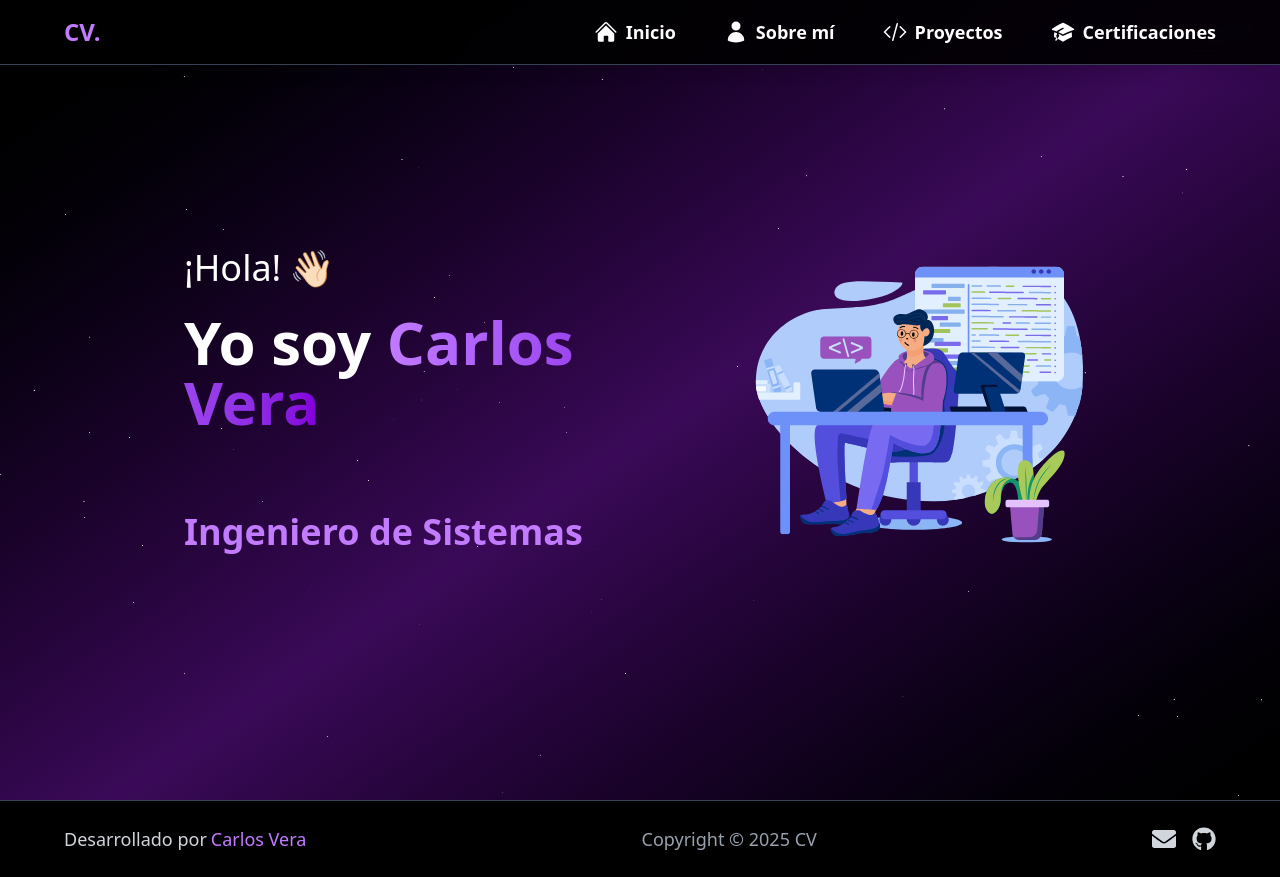
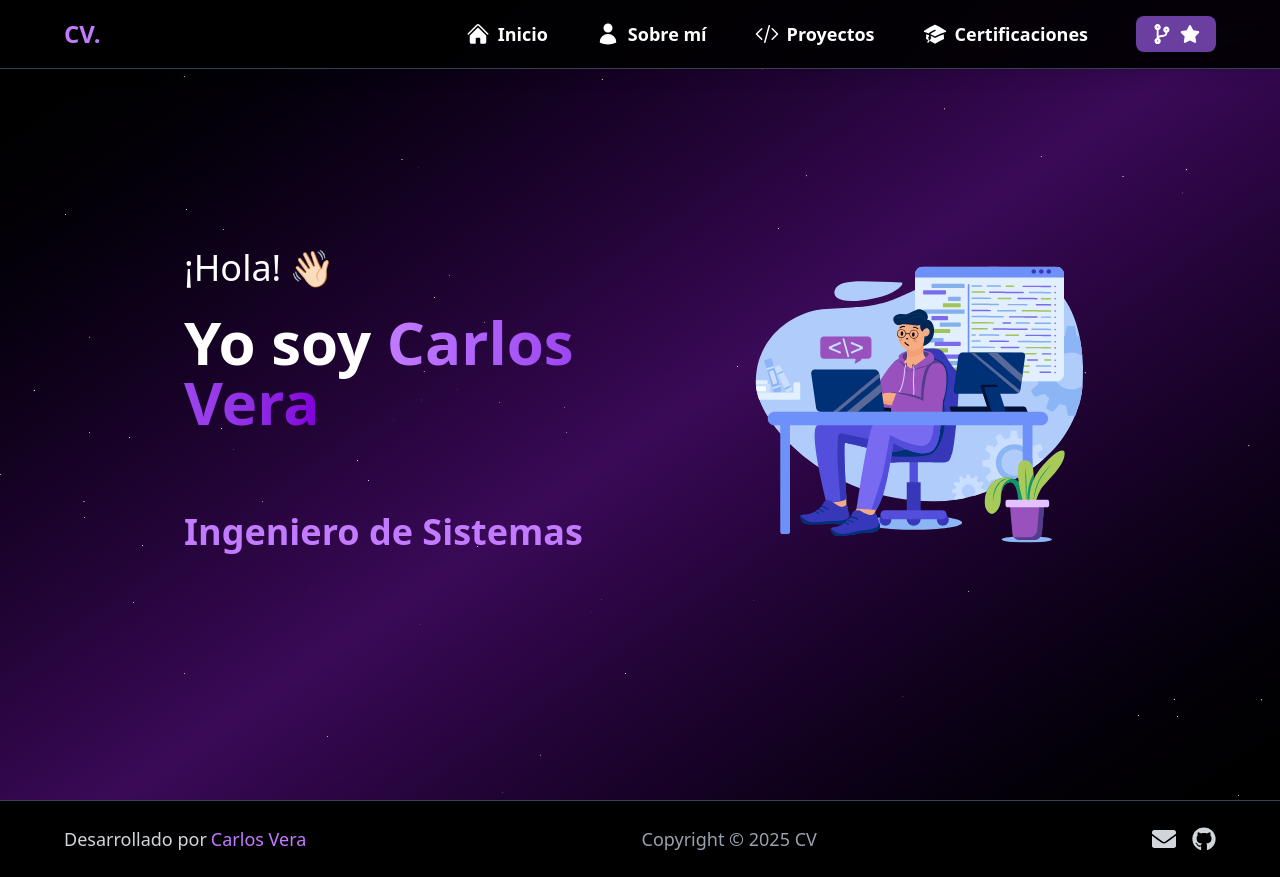
Before and after one commit to caavera/caavera.github.io, a React (Vite) app: page / in a window 1280 px wide. Built offline with nearby package versions, Linux system fonts and the light colour scheme.

Commit message:
ajustes navbar

```diff
--- a/src/components/Navbar/index.jsx
+++ b/src/components/Navbar/index.jsx
@@ -1,6 +1,7 @@
 import { useState } from "react";
 import { Link } from "react-router-dom";
 import { HomeIcon, UserIcon, CodeBracketIcon, AcademicCapIcon, Bars3Icon, XMarkIcon } from "@heroicons/react/24/solid";
+import { FaCodeBranch, FaStar } from "react-icons/fa";
 import { motion, AnimatePresence } from "framer-motion";
 
 const Navbar = () => {
@@ -14,7 +15,7 @@ const Navbar = () => {
                 <div className="text-2xl font-bold text-purple-400">CV.</div>
 
                 {/* DESKTOP NAV */}
-                <div className="hidden md:flex space-x-12">
+                <div className="hidden md:flex items-center space-x-12">
                     {[
                         { to: "/", text: "Inicio", icon: HomeIcon },
                         { to: "/about", text: "Sobre mí", icon: UserIcon },
@@ -33,6 +34,17 @@ const Navbar = () => {
                             <span className="absolute bottom-[-2px] left-0 w-full h-[2px] bg-purple-400 scale-x-0 group-hover:scale-x-100 transition-transform duration-300 ease-in-out"></span>
                         </Link>
                     ))}
+
+                    {/* BOTÓN DE GITHUB REPO */}
+                    <a
+                        href="https://github.com/caavera/caavera.github.io"
+                        target="_blank"
+                        rel="noopener noreferrer"
+                        className="flex items-center space-x-2 bg-[#6B3FA0] text-white px-4 py-2 rounded-lg hover:bg-[#54318C] transition transform hover:scale-102 shadow-lg"
+                    >
+                        <FaCodeBranch className="w-5 h-5" />
+                        <FaStar className="w-5 h-5" />
+                    </a>
                 </div>
 
                 {/* MOBILE MENU BUTTON */}
@@ -74,6 +86,17 @@ const Navbar = () => {
                                     <span className="absolute bottom-[-2px] left-0 w-full h-[2px] bg-purple-400 scale-x-0 group-hover:scale-x-100 transition-transform duration-300 ease-in-out"></span>
                                 </Link>
                             ))}
+
+                            {/* BOTÓN DE GITHUB REPO EN MOBILE */}
+                            <a
+                                href="https://github.com/caavera/caavera.github.io"
+                                target="_blank"
+                                rel="noopener noreferrer"
+                                className="flex items-center space-x-2 bg-[#6B3FA0] text-white px-4 py-2 rounded-lg hover:bg-[#54318C] transition transform hover:scale-102 shadow-lg"
+                            >
+                                <FaCodeBranch className="w-5 h-5" />
+                                <FaStar className="w-5 h-5" />
+                            </a>
                         </div>
                     </motion.div>
                 )}
```
